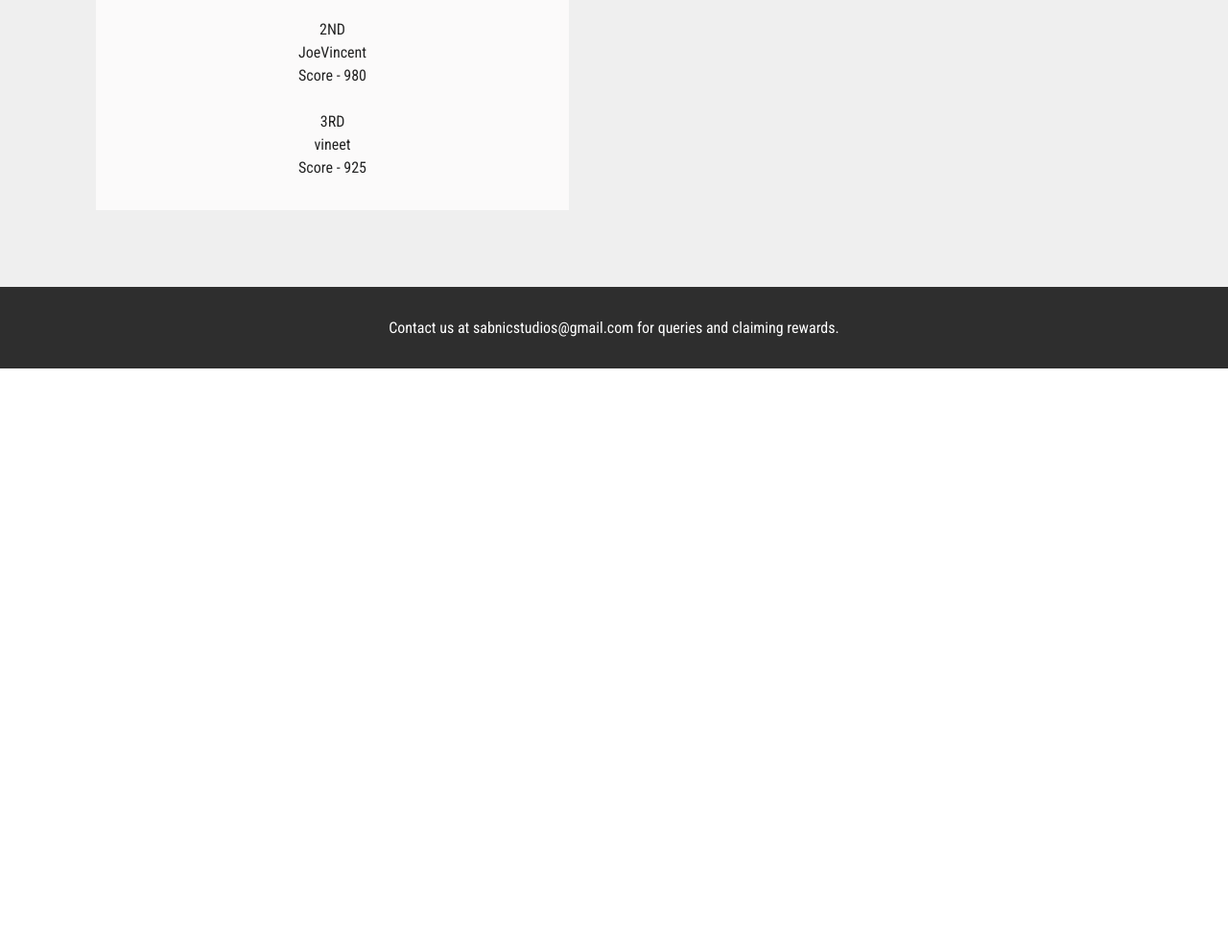
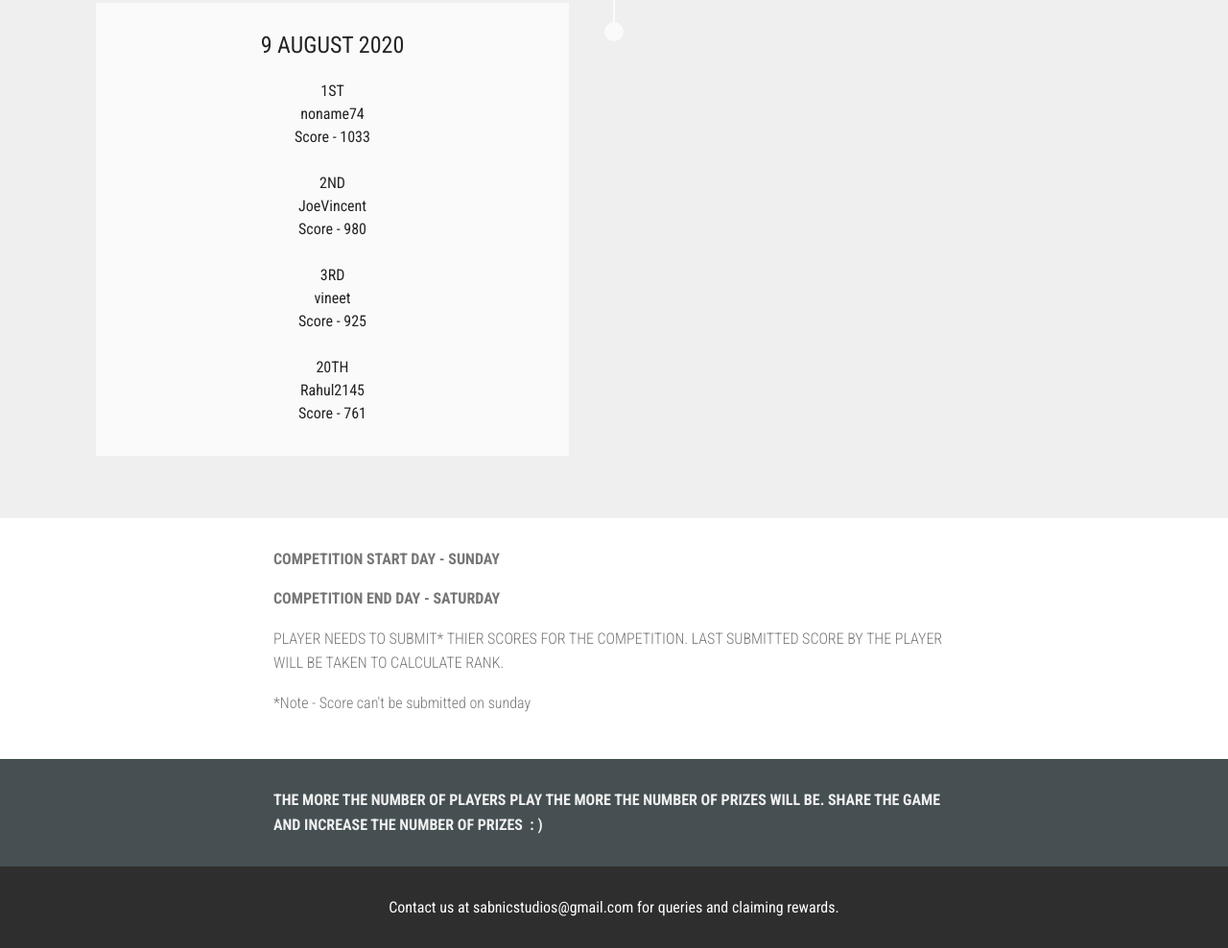
Before and after one commit to sabnicstudios/5Sounds, a plain HTML site: page index.html in a window 1280 px wide. Shown: the part 1259-2247 px from the top of the page at 96% size. Before the commit the page ends 1643 px from the top, so only its background shows below. Drawn offline with Linux system fonts and the light colour scheme.

Commit message:
create github pages

```diff
--- a/assets/mobirise/css/mbr-additional.css
+++ b/assets/mobirise/css/mbr-additional.css
@@ -810,7 +810,7 @@ section.lazy-placeholder:after {
 }
 .cid-s7EbaQ5Y53 {
   padding-top: 30px;
-  padding-bottom: 30px;
+  padding-bottom: 15px;
   background-color: #efefef;
 }
 .cid-s7EbaQ5Y53 .mbr-section-subtitle {
@@ -927,6 +927,27 @@ section.lazy-placeholder:after {
 .cid-s7EbaQ5Y53 .mbr-timeline-title {
   text-align: center;
 }
+.cid-s7PQMDt8NN {
+  padding-top: 30px;
+  padding-bottom: 30px;
+  background-color: #ffffff;
+}
+.cid-s7PQMDt8NN .mbr-text,
+.cid-s7PQMDt8NN blockquote {
+  color: #767676;
+}
+.cid-s7PSvvt6eE {
+  padding-top: 30px;
+  padding-bottom: 30px;
+  background-color: #465052;
+}
+.cid-s7PSvvt6eE .mbr-text,
+.cid-s7PSvvt6eE blockquote {
+  color: #767676;
+}
+.cid-s7PSvvt6eE .mbr-text {
+  color: #efefef;
+}
 .cid-s7ElrpL4WS {
   padding-top: 30px;
   padding-bottom: 30px;
--- a/index.html
+++ b/index.html
@@ -41,7 +41,7 @@
     </div>
 </section>
 
-<section class="engine"><a href="https://mobirise.info/u">bootstrap responsive templates</a></section><section class="mbr-section article content1 cid-s7E9Vka6Fj" id="content2-6">
+<section class="engine"><a href="https://mobirise.info/s">free bootstrap themes</a></section><section class="mbr-section article content1 cid-s7E9Vka6Fj" id="content2-6">
 
 
 
@@ -49,7 +49,7 @@
         <div class="media-container-row">
             <div class="mbr-text col-12 col-md-8 mbr-fonts-style display-7">
                 <blockquote><p><strong>GIFT VOUCHERS FOR THIS WEEK
-</strong></p><p><span style="font-size: 1.09rem; font-style: normal;">1ST TO 3RD - $10</span></p><p><span style="font-size: 1.09rem; font-style: normal;">4TH - $5&nbsp;</span></p><p><span style="font-size: 1.09rem; font-style: normal;">5TH - $3&nbsp;</span></p><p><span style="font-size: 1.09rem; font-style: normal;">6TH TO 10TH - $1</span><br><strong></strong></p></blockquote>
+</strong></p><p><span style="font-size: 1.09rem; font-style: normal;">1ST TO 3RD - $10</span></p><p><span style="font-size: 1.09rem; font-style: normal;">4TH - $5&nbsp;</span></p><p><span style="font-size: 1.09rem; font-style: normal;">5TH - $4</span></p><p><span style="font-size: 1.09rem; font-style: normal;">6TH TO 10TH - $3</span></p><p><span style="font-size: 1.09rem; font-style: normal;">11TH TO 20TH - $2</span></p><p><span style="font-size: 1.09rem; font-style: normal;">21ST TO 50TH - $1</span><br><strong></strong></p></blockquote>
             </div>
         </div>
     </div>
@@ -79,7 +79,8 @@
                 <div class="timeline-text-content">
                     <h4 class="mbr-timeline-title pb-3 mbr-fonts-style display-5">9 AUGUST 2020</h4>
                     <p class="mbr-timeline-text mbr-fonts-style display-7">
-                        1ST<br>noname74<br>Score - 1033<br><br>2ND<br>JoeVincent<br>Score - 980<br><br>3RD<br>vineet<br>Score - 925</p>
+                        1ST<br>noname74<br>Score - 1033<br><br>2ND<br>JoeVincent<br>Score - 980<br><br>3RD<br>vineet<br>Score - 925<br><br>20TH
+<br>Rahul2145<br>Score - 761</p>
                  </div>
             </div>
             </div>
@@ -95,7 +96,7 @@
                     <div class="timeline-text-content">
                         <h4 class="mbr-timeline-title pb-3 mbr-fonts-style display-5">16 AUGUST 2020</h4>
                         <p class="mbr-timeline-text mbr-fonts-style display-7">
-                            1ST<br>Rahul2145<br>Score - 1104<br><br>2ND<br>gamerzz<br>Score - 1058<br><br>3RD<br>lalithsagar<br>Score - 1012<br><br></p>
+                            1ST<br>shalini20<br>Score - 1104<br><br>2ND<br>gamerzz<br>Score - 1058<br><br>3RD<br>lalithsagar<br>Score - 1012<br><br>40TH<br>myClayden<br>Score - 845</p>
                     </div>
                 </div>
             </div>
@@ -119,6 +120,28 @@
 
             <!--12-->
 
+        </div>
+    </div>
+</section>
+
+<section class="mbr-section article content1 cid-s7PQMDt8NN" id="content1-a">
+
+
+
+    <div class="container">
+        <div class="media-container-row">
+            <div class="mbr-text col-12 mbr-fonts-style display-4 col-md-8"><p><strong>COMPETITION START DAY - SUNDAY</strong></p><p><strong>COMPETITION END DAY - SATURDAY</strong></p><p>PLAYER NEEDS TO SUBMIT* THIER SCORES FOR THE COMPETITION. LAST SUBMITTED SCORE BY THE PLAYER WILL BE TAKEN TO CALCULATE RANK.</p><p>*Note - Score can't be submitted on sunday</p></div>
+        </div>
+    </div>
+</section>
+
+<section class="mbr-section article content1 cid-s7PSvvt6eE" id="content1-b">
+
+
+
+    <div class="container">
+        <div class="media-container-row">
+            <div class="mbr-text col-12 mbr-fonts-style display-7 col-md-8"><strong>THE MORE THE NUMBER OF PLAYERS PLAY THE MORE THE NUMBER OF PRIZES WILL BE. SHARE THE GAME AND INCREASE THE NUMBER OF PRIZES &nbsp;: )</strong></div>
         </div>
     </div>
 </section>
```
Also changed, not shown: 1 other file.
